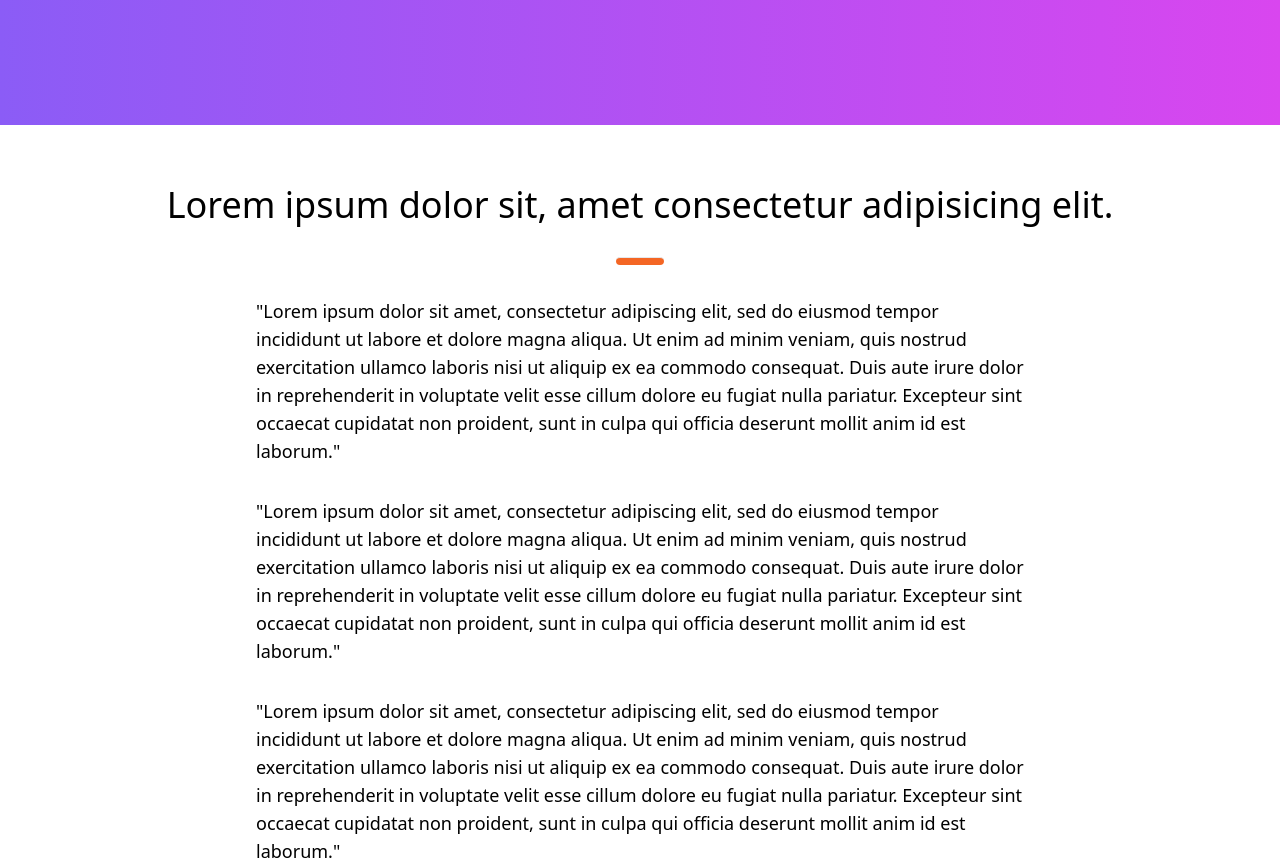
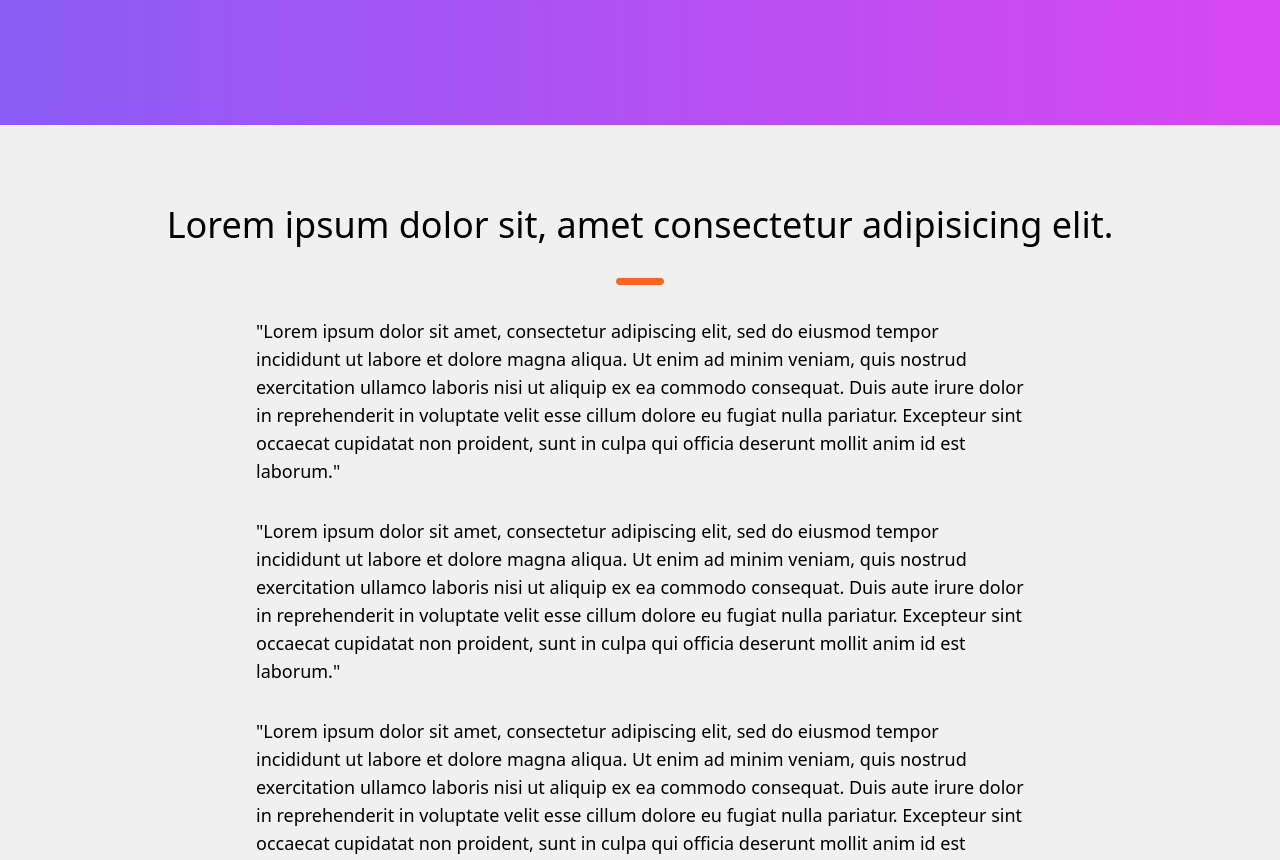
Before and after one commit to SandeSydney/pesh-portfolio, a React (Vite) app: page / in a window 1280 px wide. Shown: the part 760-1620 px from the top of the page. Built offline with nearby package versions, Linux system fonts and the light colour scheme.

Commit message:
Changed background properties

```diff
--- a/src/components/Homepage.jsx
+++ b/src/components/Homepage.jsx
@@ -15,13 +15,15 @@ function Homepage() {
                 <a className='border text-white mb-20 px-5 py-2 rounded uppercase animate-bounce hover:px-8 hover:animate-none' href="">Let's Talk</a>
             </section>
 
-            <section className="bg-[#F7F7F7]p-20 min-h-screen flex flex-col justify-center items-center space-y-8 text-lg px-8">
+            <section className="bg-[#f0f0f0] p-20 min-h-screen flex flex-col justify-center items-center space-y-8 text-lg px-8">
                 <h2 className='text-4xl text-center'>Lorem ipsum dolor sit, amet consectetur adipisicing elit.</h2>
                 <hr className='w-12 h-2 bg-[#F46624] rounded'/>
                 <p className='max-w-3xl'>"Lorem ipsum dolor sit amet, consectetur adipiscing elit, sed do eiusmod tempor incididunt ut labore et dolore magna aliqua. Ut enim ad minim veniam, quis nostrud exercitation ullamco laboris nisi ut aliquip ex ea commodo consequat. Duis aute irure dolor in reprehenderit in voluptate velit esse cillum dolore eu fugiat nulla pariatur. Excepteur sint occaecat cupidatat non proident, sunt in culpa qui officia deserunt mollit anim id est laborum."</p>
                 <p className='max-w-3xl'>"Lorem ipsum dolor sit amet, consectetur adipiscing elit, sed do eiusmod tempor incididunt ut labore et dolore magna aliqua. Ut enim ad minim veniam, quis nostrud exercitation ullamco laboris nisi ut aliquip ex ea commodo consequat. Duis aute irure dolor in reprehenderit in voluptate velit esse cillum dolore eu fugiat nulla pariatur. Excepteur sint occaecat cupidatat non proident, sunt in culpa qui officia deserunt mollit anim id est laborum."</p>
                 <p className='max-w-3xl'>"Lorem ipsum dolor sit amet, consectetur adipiscing elit, sed do eiusmod tempor incididunt ut labore et dolore magna aliqua. Ut enim ad minim veniam, quis nostrud exercitation ullamco laboris nisi ut aliquip ex ea commodo consequat. Duis aute irure dolor in reprehenderit in voluptate velit esse cillum dolore eu fugiat nulla pariatur. Excepteur sint occaecat cupidatat non proident, sunt in culpa qui officia deserunt mollit anim id est laborum."</p>
             </section>
+
+            <section className='min-h-screen bg-white'></section>
         </>
     )
 }
```
